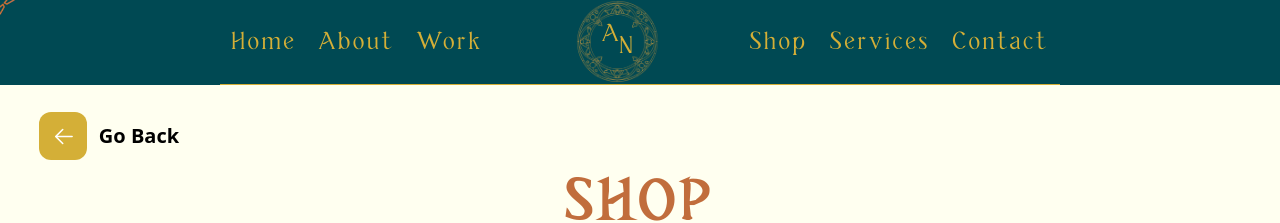
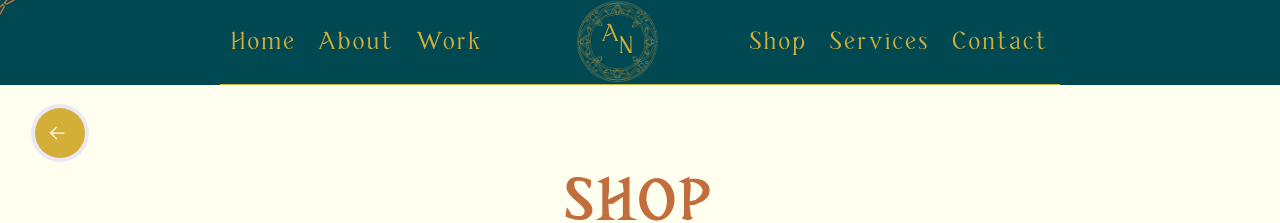
Before and after one commit to naseehan/aliyanizar, a React (Vite) app: page /shop in a window 1280 px wide. Shown: the top 223 px of the page. Built offline with nearby package versions, Linux system fonts and the light colour scheme.

Commit message:
add goback to all pages

```diff
--- a/src/components/AboutSection.jsx
+++ b/src/components/AboutSection.jsx
@@ -4,7 +4,6 @@ import { useGSAP } from "@gsap/react";
 import gsap from "gsap";
 import { ScrollTrigger } from "gsap/ScrollTrigger";
 import avatar from "../assets/aliya.webp"
-import diamond from "../assets/diamond.webp"
 import "../App.css"
 
 gsap.registerPlugin(ScrollTrigger);
--- a/src/components/ContactSection.jsx
+++ b/src/components/ContactSection.jsx
@@ -67,7 +67,7 @@ const handleSubmit = async (e) => {
   return (
     <div className="bg-[#FFFFF0] relative">
       <div className="hidden md:block">
-              <img src="/spinning-circle.webp" alt="spinning image" loading="lazy" className="absolute w-[371px] bottom-5 left-[-104px]" />
+              <img src="/spinning-circle.webp" alt="spinning" className="absolute w-[371px] bottom-5 left-[-104px]" />
             </div>
       <div className="invisible">services</div>
 
--- a/src/components/GoBack.jsx
+++ b/src/components/GoBack.jsx
@@ -8,18 +8,18 @@ const GoBack = () => {
   };
 
   return (
-   <div className="absolute sm:fixed top-19 sm:top-27 left-2.5 sm:left-[35px]">
+   <div className="absolute sm:fixed top-17 sm:top-27 left-2.5 sm:left-[35px] z-40">
         <button
         onClick={handleClick}
-          class="text-center w-48 rounded-2xl h-14 relative text-black text-xl font-semibold group"
+          class="text-center relative text-black text-xl font-semibold group flex sm:h-[50px] sm:w-[50px] h-10 w-10 items-center justify-center rounded-full bg-[#D4AF37] shadow-[0_0_0_4px_rgba(180,160,255,0.25)] transition-all duration-300 ease-in-out hover:w-[140px] hover:rounded-[50px] hover:bg-[#D4AF37] cursor-pointer overflow-hidden"
           type="button"
         >
-          <div class="bg-[#D4AF37] rounded-xl h-12 w-1/4 flex items-center justify-center absolute left-1 top-[4px] group-hover:w-[168px] z-10 duration-500">
             <svg
               xmlns="http://www.w3.org/2000/svg"
               viewBox="0 0 1024 1024"
               height="25px"
               width="25px"
+              className='transition-transform duration-300 ease-in-out group-hover:-translate-x-[200%]  bg-[#D4AF37] rounded-xl h-12 w-[20px] flex items-center justify-center sm:absolute left-3 top-[1px]  z-10'
             >
               <path
                 d="M224 480h640a32 32 0 1 1 0 64H224a32 32 0 0 1 0-64z"
@@ -30,8 +30,12 @@ const GoBack = () => {
                 fill="#fff"
               ></path>
             </svg>
-          </div>
-          <p class="translate-x-2">Go Back</p>
+
+            <span
+    className="absolute bottom-[-20px] text-white text-[0px] transition-all duration-300 ease-in-out group-hover:static group-hover:text-[13px] group-hover:opacity-100"
+  >
+    Go Back
+  </span>
         </button>
       </div>
   )
--- a/src/components/HeroText.jsx
+++ b/src/components/HeroText.jsx
@@ -55,26 +55,7 @@ const HeroText = () => {
 
 
 
-  //
-  useEffect(() => {
-    // const element = motionRef.current;
-    // const text = element.textContent;
-    // element.innerHTML = "";
-    // text.split("").forEach((char) => {
-    //   const span = document.createElement("span");
-    //   span.textContent = char === " " ? "\u00A0" : char; // preserve space
-    //   span.style.display = "inline-block";
-    //   element.appendChild(span);
-    // });
-    // anime({
-    //   targets: element.querySelectorAll("span"),
-    //   translateY: [50, 0],
-    //   opacity: [0, 1],
-    //   easing: "easeOutExpo",
-    //   duration: 1000,
-    //   delay: anime.stagger(120),
-    // });
-  }, []);
+
 
   // Bottom arc text
   useEffect(() => {
--- a/src/components/Sidebar.jsx
+++ b/src/components/Sidebar.jsx
@@ -10,7 +10,7 @@ const Sidebar = ({
 }) => {
   return (
     <div
-      className={`z-999 fixed top-0 h-screen w-[270px] overflow-auto sm:w-[330px] bg-white transition-all duration-500 ease-in-out ${
+      className={`z-40 fixed top-0 h-screen w-[270px] overflow-auto sm:w-[330px] bg-white transition-all duration-500 ease-in-out ${
         toggle ? "right-0 opacity-100" : "-right-[330px] opacity-0"
       }`}
     >
--- a/src/components/Slider.jsx
+++ b/src/components/Slider.jsx
@@ -155,7 +155,7 @@ const Slider = () => {
               className="absolute inset-0 bg-[#3d3219] bg-opacity-70 flex flex-col justify-around items-center text-white opacity-0 pointer-events-none
              group-hover:opacity-70 group-hover:pointer-events-auto transition-opacity duration-300"
             >
-              <h3 className="text-[40px] font-bold font-[Flaviotte] tracking-[4px] text-white uppercase">
+              <h3 className="text-[40px] font-medium font-[Flaviotte] tracking-[4px] text-white capitalize">
                 {item.name}
               </h3>
               <p className="text-[20px] font-semibold text-center">LEARN MORE</p>
--- a/src/pages/ArtWorkDetails.jsx
+++ b/src/pages/ArtWorkDetails.jsx
@@ -67,10 +67,10 @@ const ArtWorkDetails = () => {
         onClick={closeSidebars}
       ></div>
       {/* sidebar */}
-      <div className="z-999">
+      <div className="z-40">
         {/* sidebuttons */}
         <div
-          className={`z-999 transition-all duration-500 ease-in-out fixed top-[50%]  grid gap-2.5 ${
+          className={`z-40 transition-all duration-500 ease-in-out fixed top-[50%]  grid gap-2.5 ${
             showCart || faveHide ? "right-[268px] sm:right-[329px]" : "right-0"
           }`}
         >
--- a/src/pages/DesignWork.jsx
+++ b/src/pages/DesignWork.jsx
@@ -1,5 +1,6 @@
 import React from "react";
 import { Link, useNavigate } from "react-router-dom";
+import GoBack from "../components/GoBack";
 
 const DesignWork = () => {
   let navigate = useNavigate();
@@ -9,7 +10,8 @@ const DesignWork = () => {
   };
 
   return (
-    <div className="bg-[#FFFFF0]">
+    <div className="bg-[#FFFFF0] relative">
+      <GoBack />
       <div className="max-w-[1300px] pt-27 sm:pt-40 px-4 mx-auto">
         {/* header */}
         <div className="text-center max-w-[615px] mx-auto">
--- a/src/pages/Murals.jsx
+++ b/src/pages/Murals.jsx
@@ -4,6 +4,7 @@ import "keen-slider/keen-slider.min.css";
 import "./murals.css";
 import { Link, useLocation, useNavigate } from "react-router-dom";
 import { murals } from "./muralsDetails";
+import GoBack from "../components/GoBack";
 
 const animation = { duration: 30000, easing: (t) => t };
 
@@ -80,8 +81,9 @@ const Murals = () => {
   //   }, [instanceRef]);
 
   return (
-    <div className="bg-[#FFFFF0] pt-27 sm:pt-40">
+    <div className="bg-[#FFFFF0] pt-27 sm:pt-40 relative">
       {/* heading */}
+      <GoBack />
       <div className="pb-10 mx-auto text-center">
         <h1
           className="text-[50px] font-bold tracking-[5px] text-[#D4AF37] font-['Maghfirea',sans-serif] uppercase"
--- a/src/pages/Shop.jsx
+++ b/src/pages/Shop.jsx
@@ -154,7 +154,7 @@ const Shop = () => {
       <div className="z-999">
         {/* sidebuttons */}
         <div
-          className={`z-999 transition-all duration-500 ease-in-out fixed top-[50%]  grid gap-2.5 ${
+          className={`z-40 transition-all duration-500 ease-in-out fixed top-[50%]  grid gap-2.5 ${
             showCart || faveHide || filterHide
               ? "right-[268px] sm:right-[329px]"
               : "right-0"
```
Also changed, not shown: public/products/Water lilly Pond.webp.
